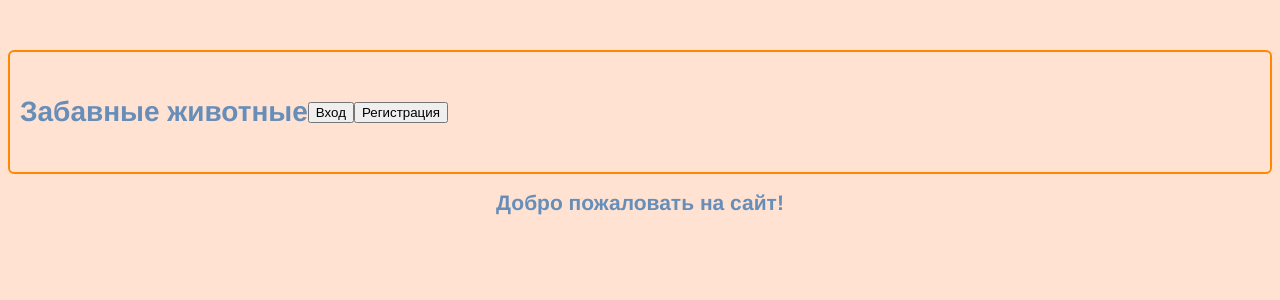
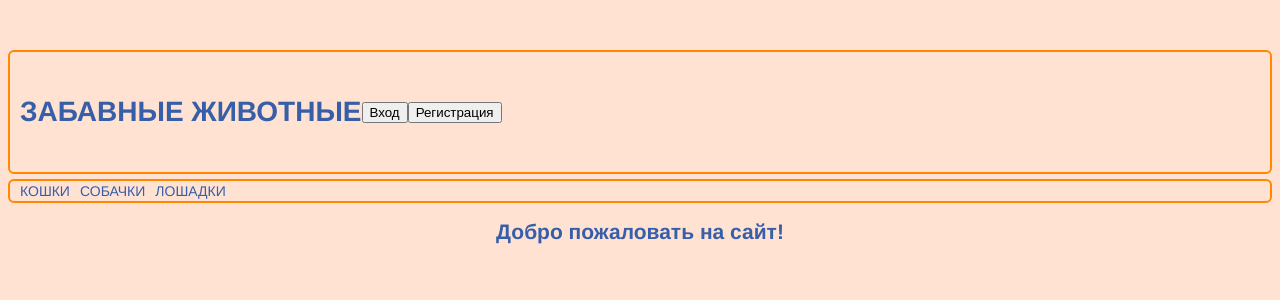
Before and after one commit to le2xx/BrightLynxTeam-task-5-front, a Vue app: page / in a window 1280 px wide. Shown: the top 300 px of the page. Built offline with nearby package versions, Linux system fonts and the light colour scheme.

Commit message:
Created menu component

```diff
--- a/src/components/header.vue
+++ b/src/components/header.vue
@@ -19,6 +19,7 @@ export default {
 
 <style lang="stylus">
 @import '../stylus/main.styl'
+
 .header
   padding 10px
   height 100px
@@ -29,6 +30,7 @@ export default {
     display inline
     vertical-align middle
     line-height 100px
+    text-transform uppercase
 
   &__right-block
     display inline-block
--- a/src/components/index.vue
+++ b/src/components/index.vue
@@ -1,15 +1,18 @@
 <template lang="pug">
   .index
     header-component
+    menu-component
     h2.index__msg {{ msg }}
 </template>
 
 <script>
 import Header from '@/components/header'
+import Menu from '@/components/menu'
 export default {
   name: 'Index',
   components: {
-    'header-component': Header
+    'header-component': Header,
+    'menu-component': Menu
   },
   data () {
     return {
--- /dev/null
+++ b/src/components/menu.vue
@@ -0,0 +1,35 @@
+<template lang="pug">
+  .menu
+    ul.menu__list
+      each li in ['Кошки', 'Собачки', 'Лошадки']
+        li.menu__list-item= li
+</template>
+
+<script>
+export default {
+  name: 'Menu'
+}
+</script>
+
+<style lang="stylus">
+  @import '../stylus/main.styl'
+
+  .menu
+    margin-top 5px
+    padding 0 5px
+    height 20px
+    border solid 2px $main-color
+    border-radius 6px
+
+    &__list
+      margin 0
+      padding 0
+      list-style-type: none
+
+    &__list-item
+      margin 0 5px
+      display inline
+      line-height 20px
+      text-transform uppercase
+
+</style>
--- a/src/router/index.js
+++ b/src/router/index.js
@@ -5,6 +5,7 @@ import Index from '@/components/index'
 Vue.use(Router)
 
 export default new Router({
+  mode: 'history',
   routes: [
     {
       path: '/',
--- a/src/stylus/variables.styl
+++ b/src/stylus/variables.styl
@@ -1,5 +1,5 @@
 $main-color = #ff8800
-$text-color = #668eb9
+$text-color = #365ea9
 $sec-color = #73cff8
 $ground-color = #ffe2d2
 $disable-color = #b3c7dc
```
Lines whose indentation alone changed are shown as unchanged.
